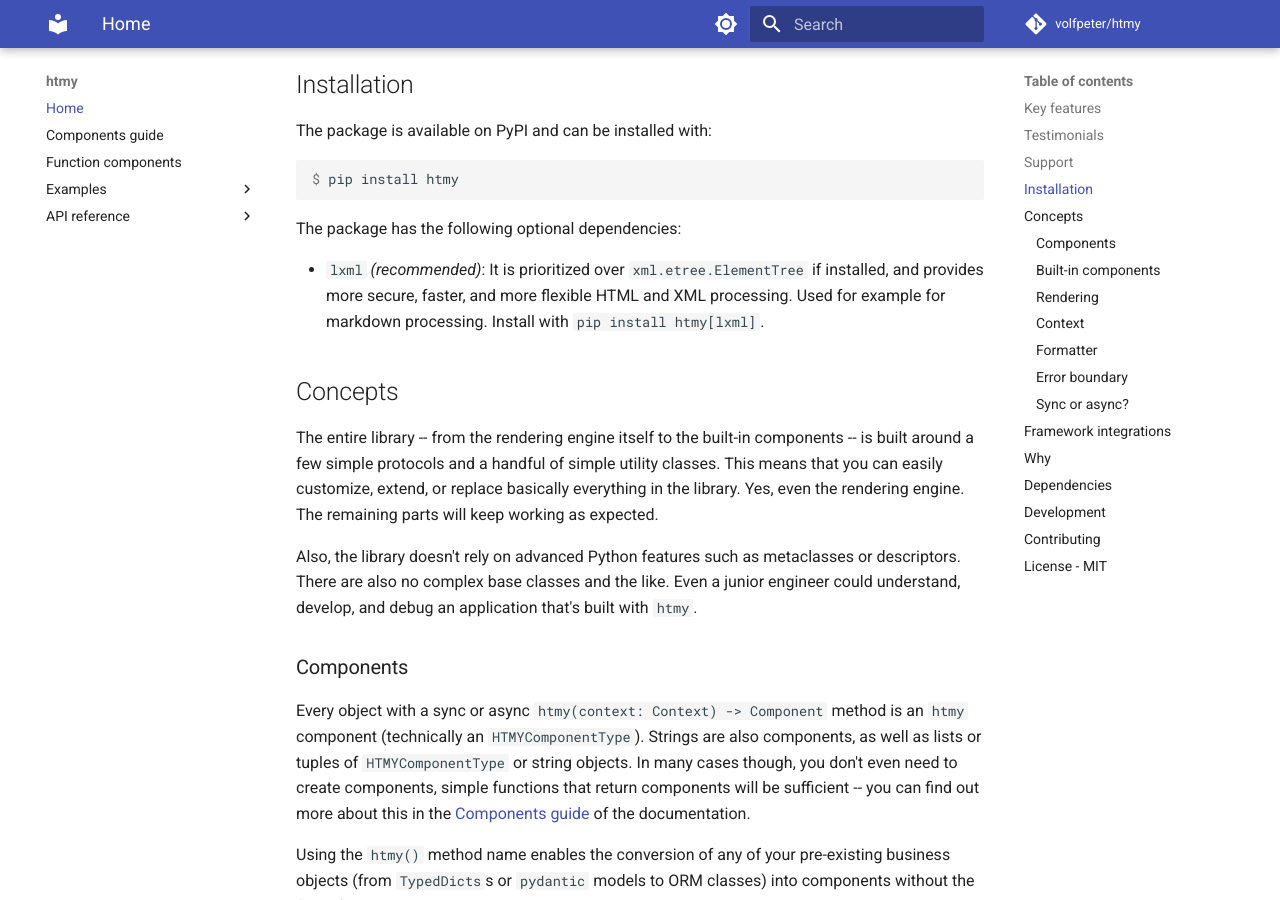
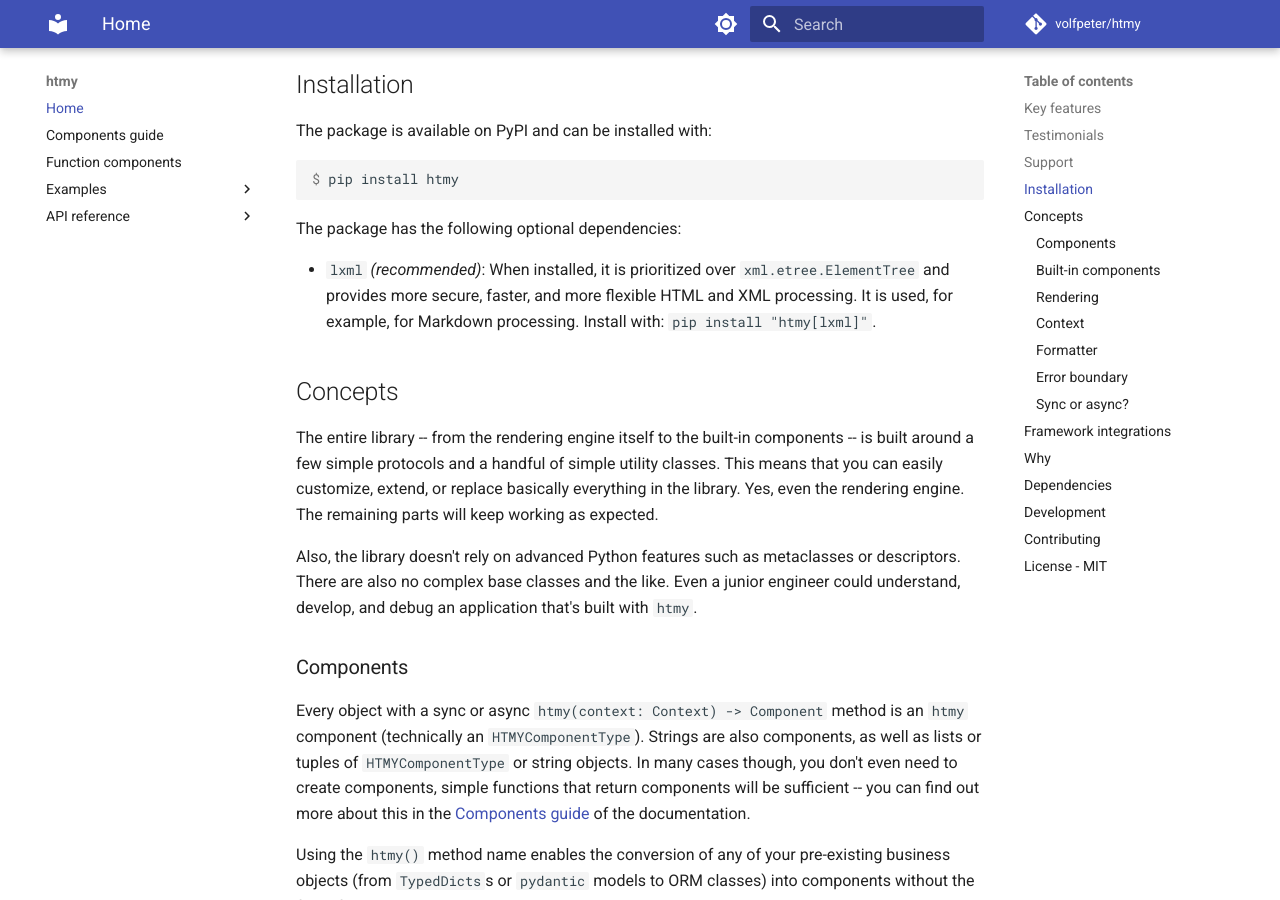
Before and after one commit to volfpeter/htmy, an MkDocs documentation site: the page built from docs/index.md, in a window 1280 px wide and 900 px high, scrolled down 1520 px. Built offline with MkDocs 1.6.1 and Material for MkDocs 9.7.7, drawn with Linux system fonts in a browser that asks for light colours; comment, search, counter and statistics services are not loaded.

Commit message:
chore: addressing coderabbit feedback

```diff
--- a/docs/index.md
+++ b/docs/index.md
@@ -56,7 +56,7 @@
 
 The package has the following optional dependencies:
 
-- `lxml` *(recommended)*: It is prioritized over `xml.etree.ElementTree` if installed, and provides more secure, faster, and more flexible HTML and XML processing. Used for example for markdown processing. Install with `pip install htmy[lxml]`.
+- `lxml` *(recommended)*: When installed, it is prioritized over `xml.etree.ElementTree` and provides more secure, faster, and more flexible HTML and XML processing. It is used, for example, for Markdown processing. Install with: `pip install "htmy[lxml]"`.
 
 ## Concepts
 
```
Also changed, not shown: README.md (+1 -1 lines).
